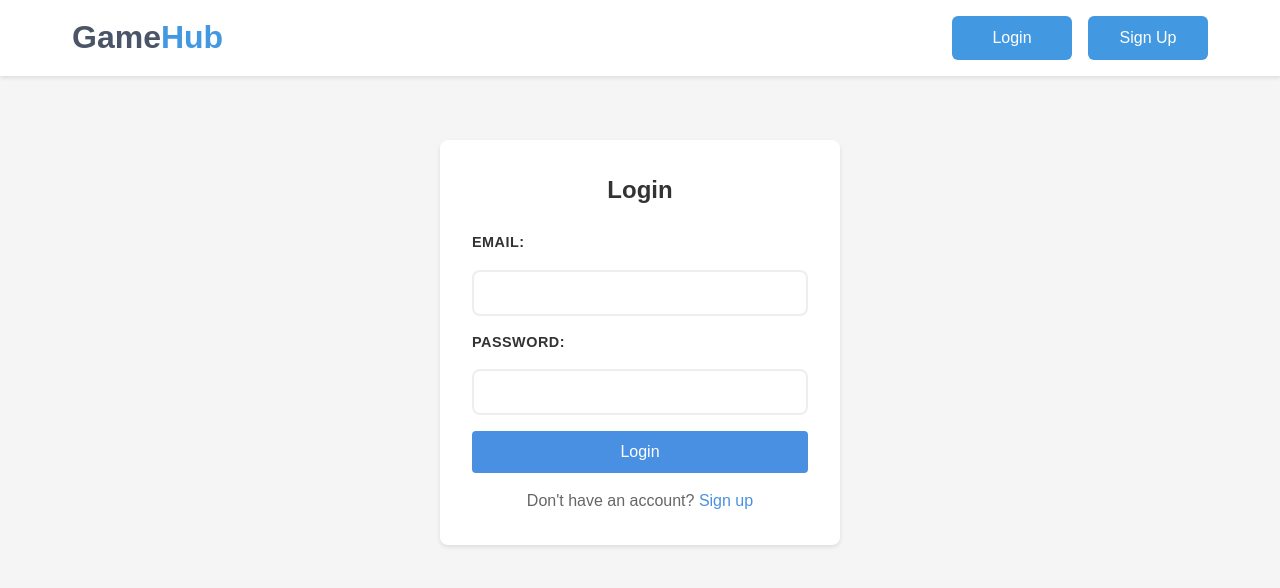
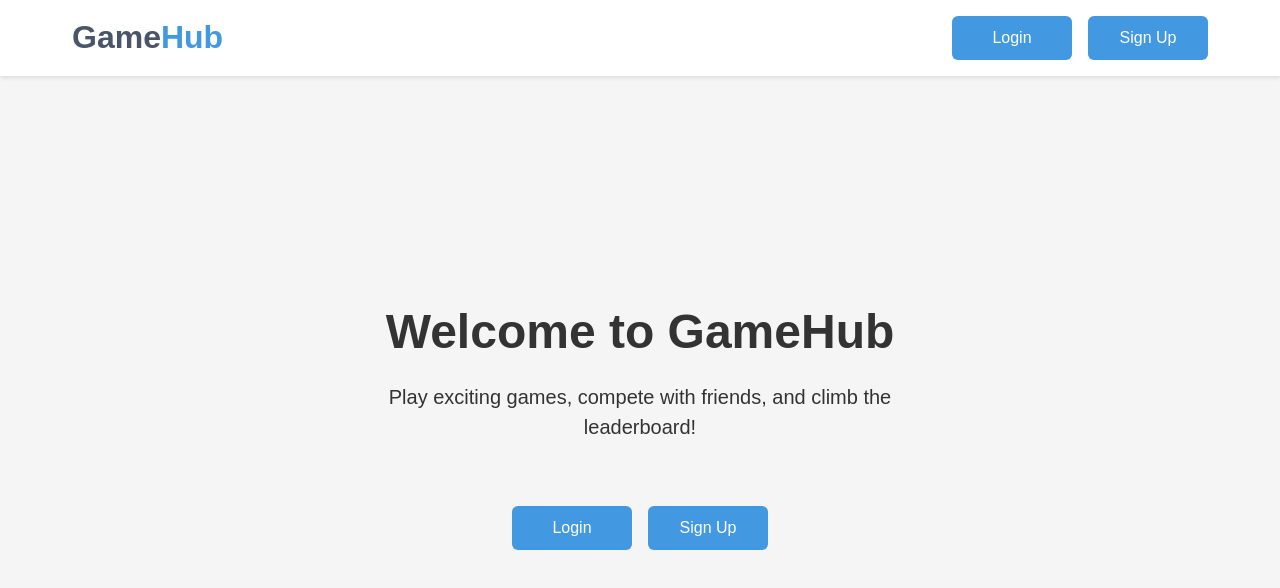
Before and after one commit to anurag-tiwari-up/GameHub, a React (Vite) app in the folder frontend/: page / in a window 1280 px wide. Before the commit this address led to /login. Shown: the top 588 px of the page. Built offline with nearby package versions, Linux system fonts and the light colour scheme.

Commit message:
added a welcome page

```diff
--- a/frontend/src/App.jsx
+++ b/frontend/src/App.jsx
@@ -9,6 +9,7 @@ import TicTacToeMode from './components/TicTacToeMode';
 import RockPaperScissors from './components/RockPaperScissors';
 import Profile from './components/Profile';
 import Leaderboard from './components/Leaderboard';
+import WelcomePage from './pages/WelcomePage';
 import './App.css';
 
 const ProtectedRoute = ({ children }) => {
@@ -77,16 +78,9 @@ const AppContent = () => {
       <main>
         <div className="container">
           <Routes>
+            <Route path="/" element={user ? <GamesSelection /> : <WelcomePage />} />
             <Route path="/login" element={<Login />} />
             <Route path="/signup" element={<Signup />} />
-            <Route
-              path="/"
-              element={
-                <ProtectedRoute>
-                  <GamesSelection />
-                </ProtectedRoute>
-              }
-            />
             <Route
               path="/tictactoe"
               element={
--- /dev/null
+++ b/frontend/src/pages/WelcomePage.css
@@ -0,0 +1,44 @@
+.welcome-container {
+  display: flex;
+  flex-direction: column;
+  align-items: center;
+  justify-content: center;
+  min-height: 80vh;
+  text-align: center;
+  padding: 2rem;
+}
+
+.welcome-container h1 {
+  font-size: 3rem;
+  margin-bottom: 1.5rem;
+  color: var(--text-color);
+}
+
+.welcome-text {
+  font-size: 1.25rem;
+  margin-bottom: 2rem;
+  color: var(--text-color);
+  max-width: 600px;
+}
+
+.welcome-buttons {
+  display: flex;
+  gap: 1rem;
+  margin-top: 2rem;
+}
+
+@media (max-width: 768px) {
+  .welcome-container h1 {
+    font-size: 2.5rem;
+  }
+
+  .welcome-text {
+    font-size: 1.1rem;
+  }
+
+  .welcome-buttons {
+    flex-direction: column;
+    width: 100%;
+    max-width: 300px;
+  }
+}
--- /dev/null
+++ b/frontend/src/pages/WelcomePage.jsx
@@ -0,0 +1,23 @@
+import { Link } from 'react-router-dom';
+import './WelcomePage.css';
+
+const WelcomePage = () => {
+  return (
+    <div className="welcome-container">
+      <h1>Welcome to GameHub</h1>
+      <p className="welcome-text">
+        Play exciting games, compete with friends, and climb the leaderboard!
+      </p>
+      <div className="welcome-buttons">
+        <Link to="/login" className="button primary-button">
+          Login
+        </Link>
+        <Link to="/signup" className="button primary-button">
+          Sign Up
+        </Link>
+      </div>
+    </div>
+  );
+};
+
+export default WelcomePage;
```
Also changed, not shown: frontend/src/components/pages/Welcomepage.jsx (added, +29 -0 lines).
